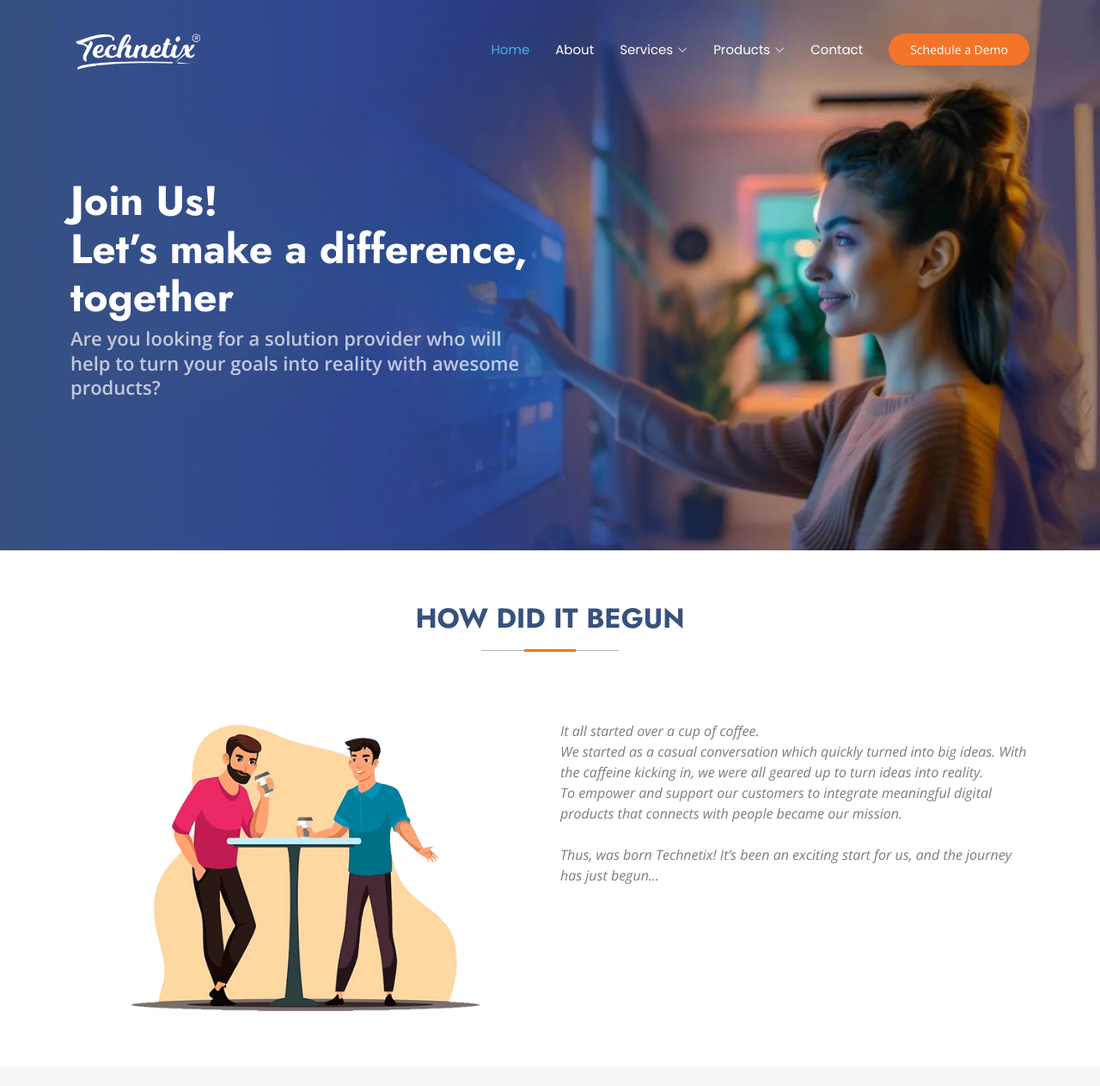
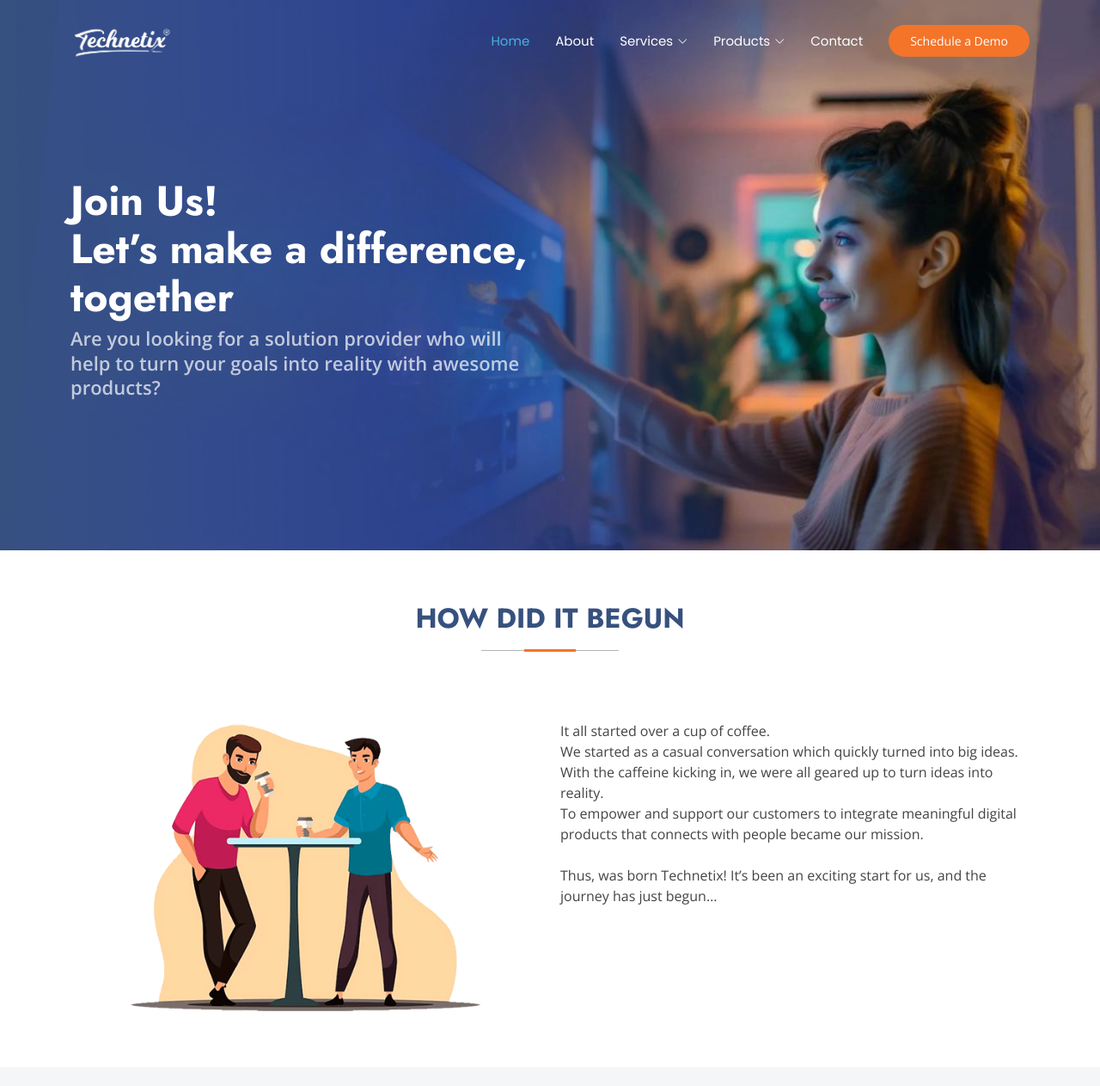
Before and after one commit to Sree1894/technetix, a plain HTML site: page aboutus.html in a window 1280 px wide. Shown: the top 1263 px of the page at 86% size. Drawn offline with nearby package versions, Linux system fonts and the light colour scheme.

Commit message:
font changes

```diff
--- a/aboutus.html
+++ b/aboutus.html
@@ -161,7 +161,7 @@
           <div class="col-lg-6 pt-4 pt-lg-0 content">
 
             <!-- <h3>Why Choose Us</h3> -->
-            <p class="fst-italic">
+            <p>
               It all started over a cup of coffee.
               <br>
               We started as a casual conversation which quickly turned into big ideas. With the caffeine kicking in, we
--- a/assets/css/main.css
+++ b/assets/css/main.css
@@ -94,7 +94,7 @@ h6 {
 }
 
 .header .logo img {
-  max-height: 86px;
+  max-height: 66px;
   margin-right: 8px;
 }
 
@@ -1232,9 +1232,7 @@ section,
   font-weight: 700;
 }
 
-.skills .content p {
-  color: color-mix(in srgb, var(--default-color), transparent 30%);
-}
+
 
 .skills .content p:last-child {
   margin-bottom: 0;
@@ -2249,6 +2247,9 @@ section,
   color: var(--accent-color);
 }
 
+.choose{
+  color: color-mix(in srgb, var(--default-color), transparent 30%);
+}
 /*--------------------------------------------------------------
 # Starter Section Section
 --------------------------------------------------------------*/
```
Also changed, not shown: index.html (+1 -1 lines).
